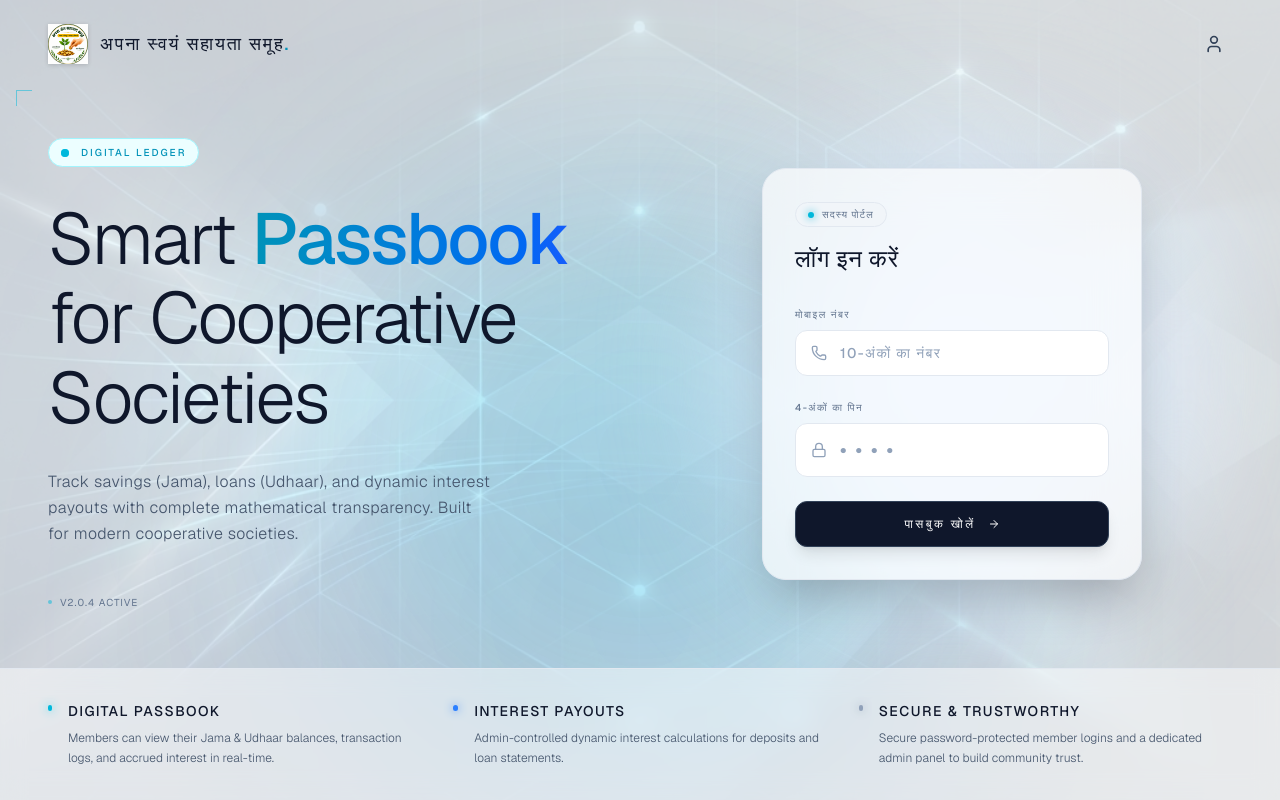
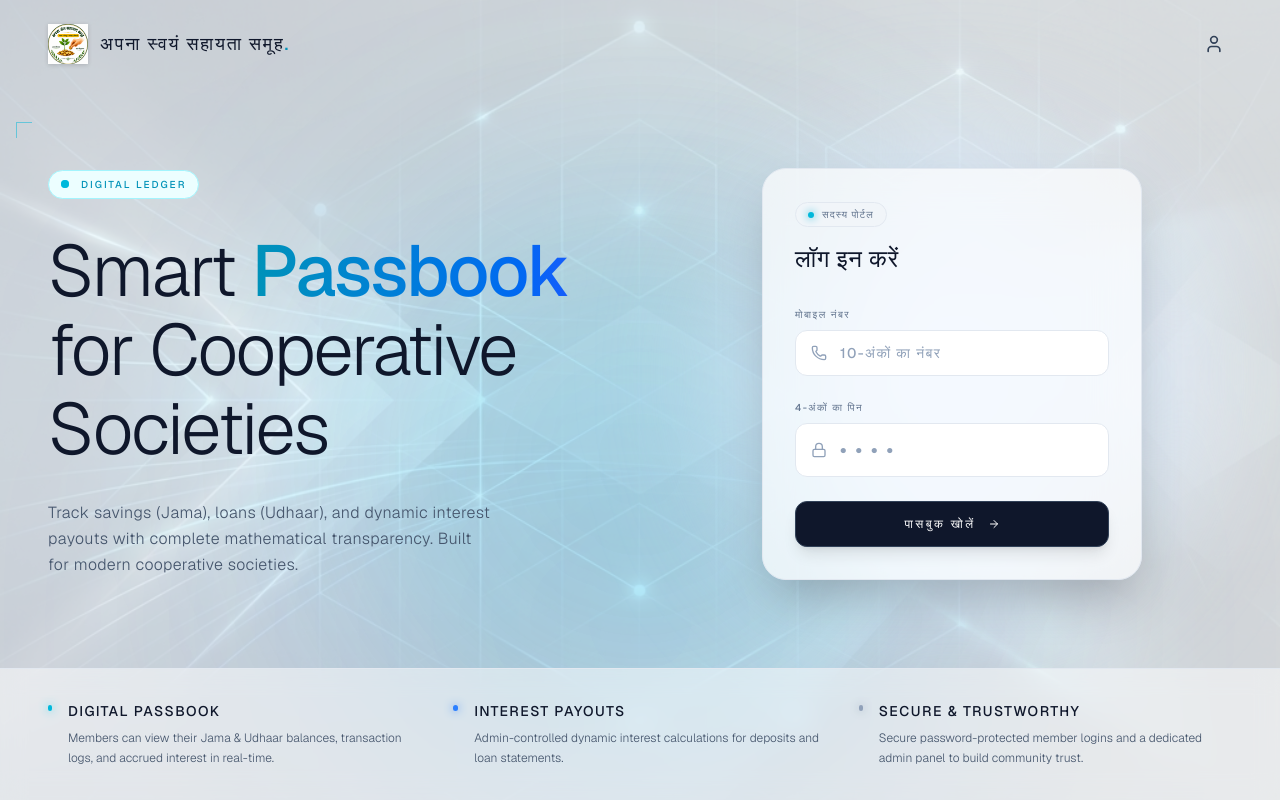
Before and after one commit to abhixyzq/RSSPP, a Next.js app: page / in a window 1280 px wide. Built offline with nearby package versions, Linux system fonts and the light colour scheme.

Commit message:
Remove version tag from landing page

```diff
--- a/src/app/page.tsx
+++ b/src/app/page.tsx
@@ -60,14 +60,6 @@ export default function LandingPage() {
             <p className="text-sm sm:text-base text-slate-600 dark:text-gray-400 font-light leading-relaxed max-w-md tracking-wide transition-colors">
               Track savings (Jama), loans (Udhaar), and dynamic interest payouts with complete mathematical transparency. Built for modern cooperative societies.
             </p>
-
-            <div className="flex items-center gap-6 pt-4">
-              {/* Fake UI Tag */}
-              <div className="hidden sm:flex items-center gap-2 text-[10px] uppercase tracking-[0.1em] text-slate-500 dark:text-gray-500 transition-colors">
-                <div className="w-1 h-1 rounded-full bg-cyan-500/50"></div>
-                v2.0.4 Active
-              </div>
-            </div>
           </div>
 
           {/* Right: Customer Login Component */}
```
